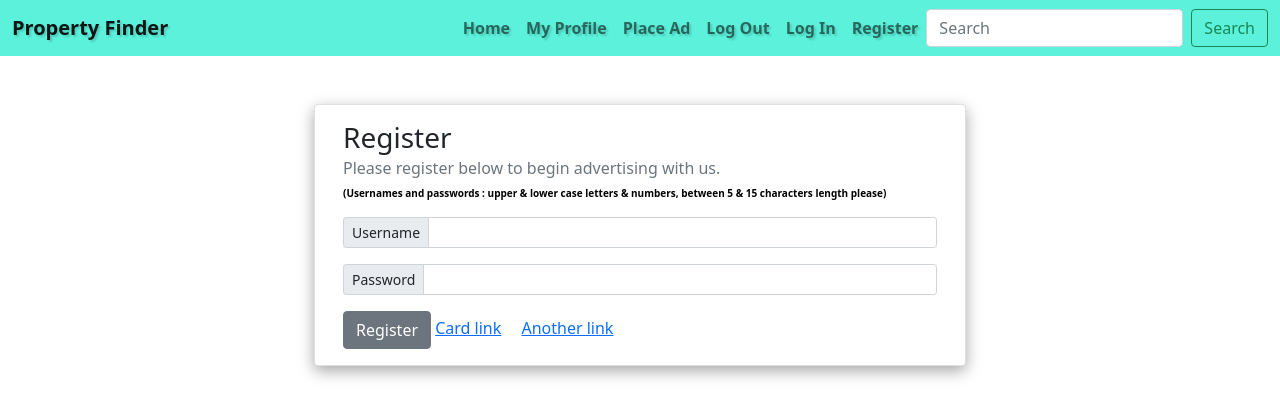
After one commit to BXS-Archipelago/Property_Finder, a Flask app: page /register in a window 1280 px wide. The commit adds this page. Shown: the top 418 px of the page. Run offline with Flask 2, Linux system fonts and the light colour scheme; some libraries are stand-ins or nearby versions.

Commit message:
Register Template added

```diff
--- a/app.py
+++ b/app.py
@@ -28,6 +28,29 @@ def get_homes():
     return render_template("homes.html", homes=homes)
 
 
+@app.route("/register", methods = ["GET", "POST"])
+def register():
+    if request.method == "POST":
+        # this checks if a username already exists in the db
+        existing_user = mongo.db.users.find_one(
+            {"username": request.form.get("username").lower()})
+
+        if existing_user:
+            flash("Username already exists")
+            return redirect(url_for("register"))
+
+        register = {
+            "username": request.form.get("username").lower(),
+            "password": generate_password_hash(request.form.get("password"))
+        }
+        mongo.db.users.insert_one(register)
+
+        # now put the user into "session" cookie
+        session["user"] = request.form.get("username").lower()
+        flash("Registration Successful")
+        return redirect(url_for("profile", username=session["user"]))
+
+    return render_template("register.html")
 
 
 
--- a/static/css/style.css
+++ b/static/css/style.css
@@ -35,3 +35,9 @@ body {
 .card-shadow {
     box-shadow: rgba(0, 0, 0, 0.35) 0px 5px 15px;
 }
+
+.p-text {
+    font-size: 10px;
+    color: #000;
+    font-weight: bold;
+}
--- a/templates/base.html
+++ b/templates/base.html
@@ -25,7 +25,7 @@
     id="navbarSupportedContent">
       <ul class="navbar-nav ms-auto mb-2 mb-lg-0 text-nav">
         <li class="nav-item">
-          <a class="nav-link" aria-current="page" href="#">Home</a>
+          <a class="nav-link" aria-current="page" href="{{ url_for('get_homes') }}">Home</a>
         </li>
         <li class="nav-item">
           <a class="nav-link" href="#">My Profile</a>
@@ -40,7 +40,7 @@
           <a class="nav-link" href="#">Log In</a>
         </li>
         <li class="nav-item">
-          <a class="nav-link" href="#">Register</a>
+          <a class="nav-link" href="{{ url_for('register') }}">Register</a>
         </li>
 
 
--- /dev/null
+++ b/templates/register.html
@@ -0,0 +1,27 @@
+{% extends 'base.html' %}
+
+{% block content %}
+<div class="row">
+<form class=" col-6 offset-3 card mt-5 card-shadow" method="POST" action="{{ url_for('register')}}" >
+  <div class="card-body ">
+    <h5 class="card-title fs-3">Register</h5>
+    <h6 class="card-subtitle mb-2 text-muted">Please register below to begin advertising with us.</h6>
+    <p class="p-text">(Usernames and passwords : upper & lower case letters & numbers, between 5 & 15 characters length please)</p>
+    <div class="input-group input-group-sm mb-3">
+  <span class="input-group-text" id="inputGroup-sizing-sm">Username</span>
+
+  <input id="username" name = "username" type="text" minlength ="5" maxlength="15" pattern="^[a-zA-Z0-9]{5,15}$" class="form-control" aria-label="Sizing example input" aria-describedby="inputGroup-sizing-sm" required>
+
+</div>
+
+<div class="input-group input-group-sm mb-3">
+  <span class="input-group-text" id="inputGroup-sizing-sm">Password</span>
+  <input id="password" name="password" type="password" minlength = "5" maxlength="15"  pattern="^[a-zA-Z0-9]{5,15}$" class="form-control validate" aria-label="Sizing example input" aria-describedby="inputGroup-sizing-sm" required>
+  </div>
+  <button type="button" class="btn btn-secondary" type="submit">Register</button>
+  <a href="#" class="card-link">Card link</a>
+    <a href="#" class="card-link">Another link</a>
+  </div>
+</form>
+</div>
+{% endblock %}
```
